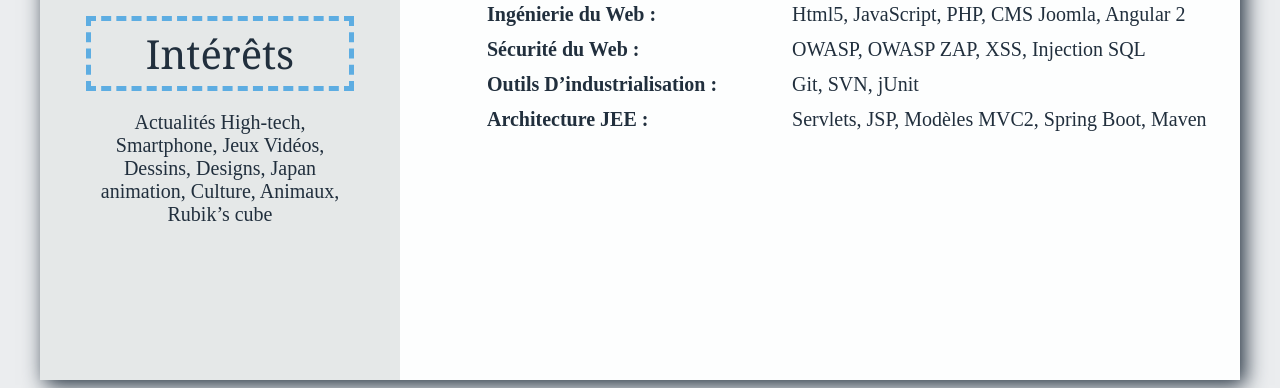
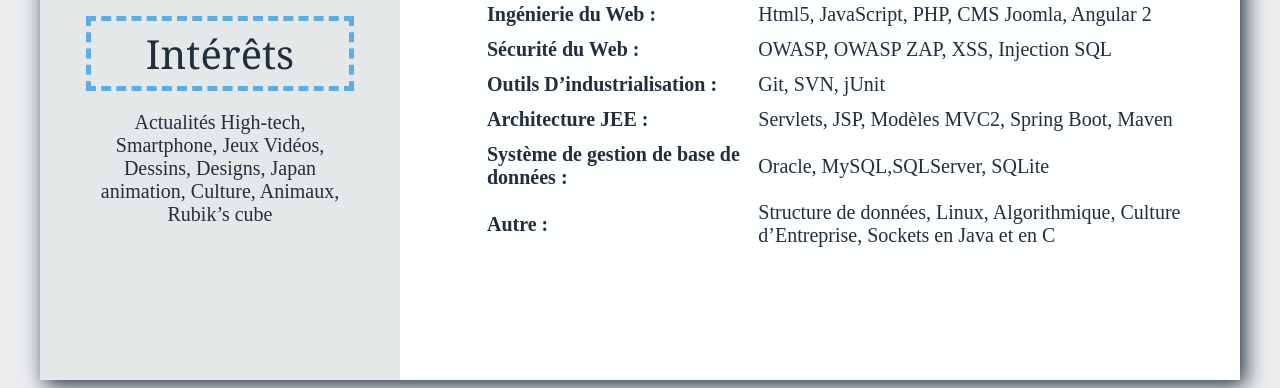
Before and after one commit to arfawy/arfawy.github.io, a plain HTML site: page index.html in a window 1280 px wide. Shown: the part 1448-1836 px from the top of the page. Drawn offline with Linux system fonts and the light colour scheme.

Commit message:
Update text

```diff
--- a/index.html
+++ b/index.html
@@ -179,7 +179,12 @@
                 <tr>
                     <td class="td_gras">Architecture JEE :</td><td> Servlets, JSP, Modèles MVC2, Spring Boot, Maven </td>
                 </tr>
-
+                <tr>
+                    <td class="td_gras">Système de gestion de base de données :</td><td> Oracle, MySQL,SQLServer, SQLite </td>
+                </tr>
+                <tr>
+                    <td class="td_gras">Autre :</td><td>Structure de données, Linux, Algorithmique, Culture d’Entreprise, Sockets en Java et en C </td>
+                </tr>
             </table>
         </div>
     </div>
--- a/script.js
+++ b/script.js
@@ -20,6 +20,7 @@ function capture(id) {
 function redirection(link_string){
     var link = document.createElement("a");
     link.href = link_string;
+    link.target = "_blank";
     document.body.appendChild(link);
     link.click();
     document.body.removeChild(link);
```
